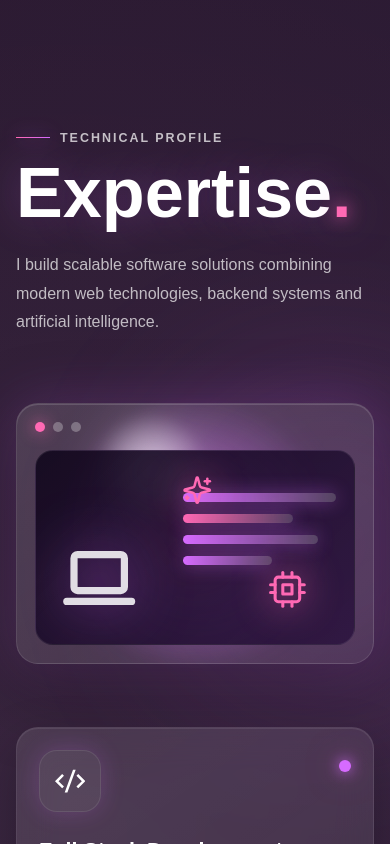
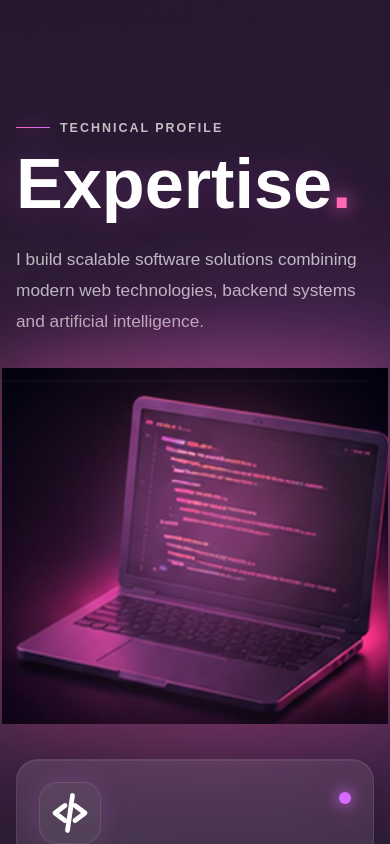
Before and after one commit to chaymagaabel/portfolio-chayma, a React (Vite) app in the folder frontend/: page / in a window 390 px wide. Shown: the part 900-1744 px from the top of the page. Built offline with nearby package versions, Linux system fonts and the light colour scheme.

Commit message:
modification expertise 2

```diff
--- a/frontend/package.json
+++ b/frontend/package.json
@@ -11,8 +11,7 @@
   },
   "dependencies": {
     "react": "^19.2.6",
-    "react-dom": "^19.2.6",
-    "react-icons": "^5.5.0"
+    "react-dom": "^19.2.6"
   },
   "devDependencies": {
     "@eslint/js": "^10.0.1",
--- a/frontend/src/sections/Expertise.css
+++ b/frontend/src/sections/Expertise.css
@@ -1,7 +1,7 @@
 .expertise-section {
   position: relative;
   overflow: hidden;
-  padding: 140px 0 110px;
+  padding: 132px 0 104px;
   color: #ffffff;
 }
 
@@ -16,34 +16,35 @@
 }
 
 .expertise-section::before {
-  width: 360px;
-  height: 360px;
-  top: 8%;
-  right: -120px;
-  background: rgba(214, 107, 255, 0.24);
+  width: 430px;
+  height: 430px;
+  top: 4%;
+  right: -155px;
+  background: rgba(214, 107, 255, 0.28);
 }
 
 .expertise-section::after {
-  width: 300px;
-  height: 300px;
-  left: -90px;
-  bottom: 16%;
-  background: rgba(255, 105, 180, 0.18);
+  width: 340px;
+  height: 340px;
+  left: -120px;
+  bottom: 20%;
+  background: rgba(255, 105, 180, 0.2);
 }
 
 .expertise-container {
   position: relative;
   z-index: 1;
-  width: min(1180px, calc(100% - 48px));
+  width: min(1160px, calc(100% - 64px));
   margin: 0 auto;
 }
 
 .expertise-hero {
   display: grid;
-  grid-template-columns: minmax(0, 1.05fr) minmax(300px, 0.95fr);
+  grid-template-columns: minmax(0, 0.92fr) minmax(390px, 1.08fr);
   align-items: center;
-  gap: 70px;
-  margin-bottom: 58px;
+  gap: 54px;
+  min-height: 490px;
+  margin-bottom: 56px;
 }
 
 .expertise-kicker {
@@ -68,12 +69,12 @@
 
 .expertise-hero h2 {
   margin: 0;
-  font-size: clamp(4.2rem, 12vw, 10rem);
-  line-height: 0.86;
-  font-weight: 900;
+  font-size: clamp(5.5rem, 10.4vw, 9.15rem);
+  line-height: 0.88;
+  font-weight: 800;
   letter-spacing: 0;
   color: #ffffff;
-  text-shadow: 0 0 42px rgba(214, 107, 255, 0.26);
+  text-shadow: 0 0 40px rgba(214, 107, 255, 0.24);
 }
 
 .expertise-hero h2 span {
@@ -84,135 +85,62 @@
 }
 
 .expertise-hero p {
-  max-width: 640px;
-  margin-top: 28px;
+  max-width: 510px;
+  margin-top: 30px;
   color: rgba(255, 255, 255, 0.7);
-  font-size: clamp(1rem, 2vw, 1.18rem);
-  line-height: 1.8;
+  font-size: 1.08rem;
+  line-height: 1.78;
 }
 
 .expertise-visual {
   position: relative;
-  min-height: 390px;
+  min-height: 470px;
   display: grid;
   place-items: center;
+  justify-self: end;
+  width: 100%;
 }
 
 .expertise-visual__orb {
   position: absolute;
-  width: 280px;
-  height: 280px;
+  width: 480px;
+  height: 480px;
   border-radius: 50%;
   background:
-    radial-gradient(circle at 35% 28%, rgba(255, 255, 255, 0.55), transparent 20%),
-    radial-gradient(circle, rgba(255, 105, 180, 0.48), rgba(214, 107, 255, 0.22), transparent 68%);
-  filter: blur(4px);
+    radial-gradient(circle at 55% 45%, rgba(255, 105, 180, 0.42), transparent 36%),
+    radial-gradient(circle, rgba(214, 107, 255, 0.26), rgba(255, 105, 180, 0.12), transparent 72%);
+  filter: blur(20px);
+  transform: translate(28px, 12px);
   animation: expertisePulse 5.5s ease-in-out infinite;
 }
 
-.expertise-visual__panel {
+.expertise-visual__frame {
   position: relative;
-  width: min(420px, 100%);
-  min-height: 300px;
-  padding: 18px;
-  border: 1px solid rgba(255, 255, 255, 0.11);
-  border-radius: 22px;
-  background:
-    linear-gradient(145deg, rgba(255, 255, 255, 0.1), rgba(255, 255, 255, 0.035)),
-    rgba(255, 255, 255, 0.04);
-  box-shadow:
-    0 24px 80px rgba(0, 0, 0, 0.34),
-    0 0 55px rgba(214, 107, 255, 0.24),
-    inset 0 1px 0 rgba(255, 255, 255, 0.14);
-  backdrop-filter: blur(20px);
-  transform: rotate(2deg);
+  width: min(485px, 100%);
+  aspect-ratio: 1 / 1;
+  display: grid;
+  place-items: center;
+  overflow: visible;
+  border: none;
+  border-radius: 0;
+  background: transparent;
+  box-shadow: none;
+  backdrop-filter: none;
 }
 
-.expertise-visual__toolbar {
-  display: flex;
-  gap: 8px;
-  padding-bottom: 18px;
-}
-
-.expertise-visual__toolbar span {
-  width: 10px;
-  height: 10px;
-  border-radius: 50%;
-  background: rgba(255, 255, 255, 0.28);
-}
-
-.expertise-visual__toolbar span:first-child {
-  background: #ff69b4;
-  box-shadow: 0 0 16px rgba(255, 105, 180, 0.9);
-}
-
-.expertise-visual__screen {
-  position: relative;
-  min-height: 230px;
-  overflow: hidden;
-  border-radius: 18px;
-  border: 1px solid rgba(255, 255, 255, 0.08);
-  background:
-    linear-gradient(135deg, rgba(18, 8, 29, 0.92), rgba(41, 17, 61, 0.82)),
-    rgba(255, 255, 255, 0.03);
-}
-
-.expertise-visual__laptop {
-  position: absolute;
-  left: 32px;
-  bottom: 28px;
-  font-size: 7.2rem;
-  color: rgba(255, 255, 255, 0.86);
-  filter: drop-shadow(0 0 28px rgba(214, 107, 255, 0.72));
-}
-
-.expertise-visual__code {
-  position: absolute;
-  top: 42px;
-  right: 26px;
-  display: grid;
-  gap: 12px;
-  width: 44%;
-}
-
-.expertise-visual__code span {
-  height: 9px;
-  border-radius: 999px;
-  background: linear-gradient(90deg, #d66bff, rgba(255, 255, 255, 0.2));
-  box-shadow: 0 0 18px rgba(214, 107, 255, 0.42);
-}
-
-.expertise-visual__code span:nth-child(2) {
-  width: 72%;
-  background: linear-gradient(90deg, #ff69b4, rgba(255, 255, 255, 0.18));
-}
-
-.expertise-visual__code span:nth-child(3) {
-  width: 88%;
-}
-
-.expertise-visual__code span:nth-child(4) {
-  width: 58%;
-}
-
-.expertise-visual__chip,
-.expertise-visual__spark {
-  position: absolute;
-  color: #ff69b4;
-  filter: drop-shadow(0 0 18px rgba(255, 105, 180, 0.88));
-}
-
-.expertise-visual__chip {
-  right: 48px;
-  bottom: 36px;
-  font-size: 2.3rem;
-}
-
-.expertise-visual__spark {
-  left: 46%;
-  top: 32px;
-  font-size: 1.9rem;
-  animation: expertiseFloat 4s ease-in-out infinite;
+.expertise-visual__image {
+  width: 108%;
+  height: 108%;
+  display: block;
+  object-fit: contain;
+  border-radius: 0;
+  mix-blend-mode: lighten;
+  filter:
+    saturate(1.08)
+    contrast(1.05)
+    drop-shadow(0 22px 52px rgba(0, 0, 0, 0.46))
+    drop-shadow(0 0 34px rgba(255, 105, 180, 0.48))
+    drop-shadow(0 0 70px rgba(214, 107, 255, 0.24));
 }
 
 .expertise-grid {
@@ -548,8 +476,7 @@
 
 @media (prefers-reduced-motion: reduce) {
   .fade-up,
-  .expertise-visual__orb,
-  .expertise-visual__spark {
+  .expertise-visual__orb {
     animation: none;
   }
 
@@ -575,16 +502,18 @@
 
 @media (max-width: 900px) {
   .expertise-section {
-    padding-top: 190px;
+    padding-top: 180px;
   }
 
   .expertise-hero {
     grid-template-columns: 1fr;
-    gap: 36px;
+    gap: 30px;
+    min-height: auto;
   }
 
   .expertise-visual {
-    min-height: 320px;
+    justify-self: center;
+    min-height: auto;
   }
 
   .professional-grid,
@@ -595,7 +524,7 @@
 
 @media (max-width: 680px) {
   .expertise-section {
-    padding: 180px 0 80px;
+    padding: 170px 0 80px;
   }
 
   .expertise-container {
@@ -607,7 +536,7 @@
   }
 
   .expertise-hero h2 {
-    font-size: clamp(3.8rem, 18vw, 6rem);
+    font-size: clamp(4.2rem, 18vw, 6.1rem);
   }
 
   .expertise-grid,
@@ -644,23 +573,7 @@
     flex-direction: column;
   }
 
-  .expertise-visual__panel {
-    min-height: 260px;
-    transform: rotate(0);
-  }
-
-  .expertise-visual__screen {
-    min-height: 195px;
-  }
-
-  .expertise-visual__laptop {
-    left: 20px;
-    bottom: 24px;
-    font-size: 5.4rem;
-  }
-
-  .expertise-visual__code {
-    right: 18px;
-    width: 48%;
+  .expertise-visual__frame {
+    width: min(360px, 100%);
   }
 }
--- a/frontend/src/sections/Expertise.jsx
+++ b/frontend/src/sections/Expertise.jsx
@@ -1,35 +1,170 @@
-import {
-  FiCpu,
-  FiDatabase,
-  FiGitBranch,
-  FiMonitor,
-  FiSettings,
-  FiShield,
-  FiTool,
-  FiUsers,
-  FiZap,
-} from "react-icons/fi";
-import {
-  TbBrain,
-  TbCloudCog,
-  TbDeviceLaptop,
-  TbPlugConnected,
-  TbRocket,
-} from "react-icons/tb";
-import {
-  RiCodeSSlashLine,
-  RiLightbulbFlashLine,
-  RiTeamLine,
-} from "react-icons/ri";
-import { LuBrainCircuit, LuChartSpline, LuPuzzle, LuSparkles } from "react-icons/lu";
 import "./Expertise.css";
+import expertiseLaptop from "../assets/expertise-laptop.png";
+
+const iconPaths = {
+  code: (
+    <>
+      <path d="m10 9-4 3 4 3" />
+      <path d="m14 9 4 3-4 3" />
+      <path d="m13 5-2 14" />
+    </>
+  ),
+  database: (
+    <>
+      <ellipse cx="12" cy="5" rx="7" ry="3" />
+      <path d="M5 5v6c0 1.7 3.1 3 7 3s7-1.3 7-3V5" />
+      <path d="M5 11v6c0 1.7 3.1 3 7 3s7-1.3 7-3v-6" />
+    </>
+  ),
+  brain: (
+    <>
+      <path d="M9 4a3 3 0 0 0-3 3v1a3 3 0 0 0-1 5.6A3.5 3.5 0 0 0 9 19" />
+      <path d="M15 4a3 3 0 0 1 3 3v1a3 3 0 0 1 1 5.6A3.5 3.5 0 0 1 15 19" />
+      <path d="M9 4v15" />
+      <path d="M15 4v15" />
+      <path d="M9 9h2" />
+      <path d="M13 13h2" />
+    </>
+  ),
+  tools: (
+    <>
+      <path d="M14.7 6.3a4 4 0 0 0-5.4 5.4L4 17l3 3 5.3-5.3a4 4 0 0 0 5.4-5.4l-3 3-3-3 3-3Z" />
+    </>
+  ),
+  monitor: (
+    <>
+      <rect x="4" y="5" width="16" height="11" rx="2" />
+      <path d="M8 20h8" />
+      <path d="M12 16v4" />
+    </>
+  ),
+  plug: (
+    <>
+      <path d="M8 7V3" />
+      <path d="M16 7V3" />
+      <path d="M7 7h10v4a5 5 0 0 1-10 0V7Z" />
+      <path d="M12 16v5" />
+    </>
+  ),
+  chart: (
+    <>
+      <path d="M4 19h16" />
+      <path d="M6 16l4-5 3 3 5-7" />
+      <path d="M18 7h-4" />
+      <path d="M18 7v4" />
+    </>
+  ),
+  cloud: (
+    <>
+      <path d="M17.5 18H8a4 4 0 1 1 .8-7.9A5.5 5.5 0 0 1 19 12a3 3 0 0 1-1.5 6Z" />
+      <path d="M12 12v4" />
+      <path d="M10 14h4" />
+    </>
+  ),
+  settings: (
+    <>
+      <path d="M12 15.5a3.5 3.5 0 1 0 0-7 3.5 3.5 0 0 0 0 7Z" />
+      <path d="M19 12h2" />
+      <path d="M3 12h2" />
+      <path d="m17 7 1.4-1.4" />
+      <path d="m5.6 18.4 1.4-1.4" />
+      <path d="m17 17 1.4 1.4" />
+      <path d="M5.6 5.6 7 7" />
+    </>
+  ),
+  shield: (
+    <>
+      <path d="M12 3 5 6v5c0 4.5 3 8.5 7 10 4-1.5 7-5.5 7-10V6l-7-3Z" />
+      <path d="m9 12 2 2 4-5" />
+    </>
+  ),
+  puzzle: (
+    <>
+      <path d="M9 3h6v5a2 2 0 1 0 0 4v9H9v-5a2 2 0 1 1 0-4V3Z" />
+      <path d="M9 8H4v4h5" />
+    </>
+  ),
+  branch: (
+    <>
+      <circle cx="6" cy="5" r="2" />
+      <circle cx="18" cy="19" r="2" />
+      <circle cx="6" cy="19" r="2" />
+      <path d="M6 7v10" />
+      <path d="M8 5h4a6 6 0 0 1 6 6v6" />
+    </>
+  ),
+  users: (
+    <>
+      <path d="M16 21v-2a4 4 0 0 0-4-4H7a4 4 0 0 0-4 4v2" />
+      <circle cx="9.5" cy="7" r="4" />
+      <path d="M22 21v-2a4 4 0 0 0-3-3.87" />
+      <path d="M16 3.13a4 4 0 0 1 0 7.75" />
+    </>
+  ),
+  rocket: (
+    <>
+      <path d="M13 4c4 0 7 3 7 7-2 1-5 4-6 7l-4-4c3-1 6-4 7-6" />
+      <path d="M8 14 5 17l2 2 3-3" />
+      <path d="M9 9 5 8l-2 4 5 1" />
+      <path d="M15 15l1 5 4-2-1-4" />
+    </>
+  ),
+  team: (
+    <>
+      <circle cx="12" cy="8" r="3" />
+      <path d="M6 21v-1a6 6 0 0 1 12 0v1" />
+      <circle cx="5" cy="10" r="2" />
+      <circle cx="19" cy="10" r="2" />
+    </>
+  ),
+  lightbulb: (
+    <>
+      <path d="M9 18h6" />
+      <path d="M10 22h4" />
+      <path d="M8 14a6 6 0 1 1 8 0c-.9.8-1 1.8-1 3H9c0-1.2-.1-2.2-1-3Z" />
+      <path d="M12 2v2" />
+    </>
+  ),
+  analytics: (
+    <>
+      <path d="M4 19V5" />
+      <path d="M4 19h16" />
+      <path d="M8 16v-5" />
+      <path d="M12 16V8" />
+      <path d="M16 16v-3" />
+    </>
+  ),
+  zap: (
+    <>
+      <path d="M13 2 4 14h7l-1 8 10-13h-7l1-7Z" />
+    </>
+  ),
+};
+
+function Icon({ name, className = "", ...props }) {
+  return (
+    <svg
+      className={className}
+      viewBox="0 0 24 24"
+      fill="none"
+      stroke="currentColor"
+      strokeWidth="1.9"
+      strokeLinecap="round"
+      strokeLinejoin="round"
+      aria-hidden="true"
+      {...props}
+    >
+      {iconPaths[name]}
+    </svg>
+  );
+}
 
 const expertiseCards = [
   {
     title: "Full Stack Development",
     description:
       "Building responsive web applications using modern frontend and backend technologies.",
-    icon: RiCodeSSlashLine,
+    icon: "code",
     skills: [
       "React.js",
       "JavaScript",
@@ -44,7 +179,7 @@ const expertiseCards = [
   {
     title: "Backend & Databases",
     description: "Designing secure backend architectures and efficient databases.",
-    icon: FiDatabase,
+    icon: "database",
     skills: [
       "MongoDB",
       "PostgreSQL",
@@ -57,35 +192,35 @@ const expertiseCards = [
   {
     title: "Artificial Intelligence",
     description: "Creating intelligent software powered by AI and Machine Learning.",
-    icon: TbBrain,
+    icon: "brain",
     skills: ["Python", "Machine Learning", "Artificial Intelligence", "Data Analytics"],
   },
   {
     title: "DevOps & Tools",
     description: "Using professional development tools and collaborative workflows.",
-    icon: FiTool,
+    icon: "tools",
     skills: ["Git", "GitHub", "GitLab", "Docker", "Microsoft Office"],
   },
 ];
 
 const operations = [
-  { label: "IT Support", icon: FiMonitor },
-  { label: "Technical Assistance", icon: TbPlugConnected },
-  { label: "System Monitoring", icon: LuChartSpline },
-  { label: "Cloud Administration", icon: TbCloudCog },
-  { label: "Software Installation", icon: FiSettings },
-  { label: "Security Access Management", icon: FiShield },
+  { label: "IT Support", icon: "monitor" },
+  { label: "Technical Assistance", icon: "plug" },
+  { label: "System Monitoring", icon: "chart" },
+  { label: "Cloud Administration", icon: "cloud" },
+  { label: "Software Installation", icon: "settings" },
+  { label: "Security Access Management", icon: "shield" },
 ];
 
 const professionalSkills = [
-  { label: "Problem Solving", icon: LuPuzzle },
-  { label: "Project Coordination", icon: FiGitBranch },
-  { label: "Communication", icon: FiUsers },
-  { label: "Leadership", icon: TbRocket },
-  { label: "Teamwork", icon: RiTeamLine },
-  { label: "Fast Learning", icon: RiLightbulbFlashLine },
-  { label: "Analytical Thinking", icon: LuBrainCircuit },
-  { label: "Adaptability", icon: FiZap },
+  { label: "Problem Solving", icon: "puzzle" },
+  { label: "Project Coordination", icon: "branch" },
+  { label: "Communication", icon: "users" },
+  { label: "Leadership", icon: "rocket" },
+  { label: "Teamwork", icon: "team" },
+  { label: "Fast Learning", icon: "lightbulb" },
+  { label: "Analytical Thinking", icon: "analytics" },
+  { label: "Adaptability", icon: "zap" },
 ];
 
 const stats = [
@@ -95,23 +230,21 @@ const stats = [
   { value: "20+", label: "Students Trained" },
 ];
 
-function IconBox({ icon: Icon, label }) {
+function IconBox({ icon, label }) {
   return (
     <article className="expertise-icon-box fade-up">
-      <Icon aria-hidden="true" />
+      <Icon name={icon} />
       <span>{label}</span>
     </article>
   );
 }
 
 function ExpertiseCard({ card }) {
-  const Icon = card.icon;
-
   return (
     <article className="expertise-card fade-up">
       <div className="expertise-card__top">
         <div className="expertise-card__icon">
-          <Icon aria-hidden="true" />
+          <Icon name={card.icon} />
         </div>
         <span className="expertise-card__signal"></span>
       </div>
@@ -132,24 +265,8 @@ function ExpertiseIllustration() {
   return (
     <div className="expertise-visual fade-up" aria-hidden="true">
       <div className="expertise-visual__orb"></div>
-      <div className="expertise-visual__panel">
-        <div className="expertise-visual__toolbar">
-          <span></span>
-          <span></span>
-          <span></span>
-        </div>
-
-        <div className="expertise-visual__screen">
-          <TbDeviceLaptop className="expertise-visual__laptop" />
-          <div className="expertise-visual__code">
-            <span></span>
-            <span></span>
-            <span></span>
-            <span></span>
-          </div>
-          <FiCpu className="expertise-visual__chip" />
-          <LuSparkles className="expertise-visual__spark" />
-        </div>
+      <div className="expertise-visual__frame">
+        <img src={expertiseLaptop} alt="" className="expertise-visual__image" />
       </div>
     </div>
   );
```
Also changed, not shown: frontend/src/assets/expertise-laptop.png (added), 1 other file (tests, documents, lock files or other folders).
